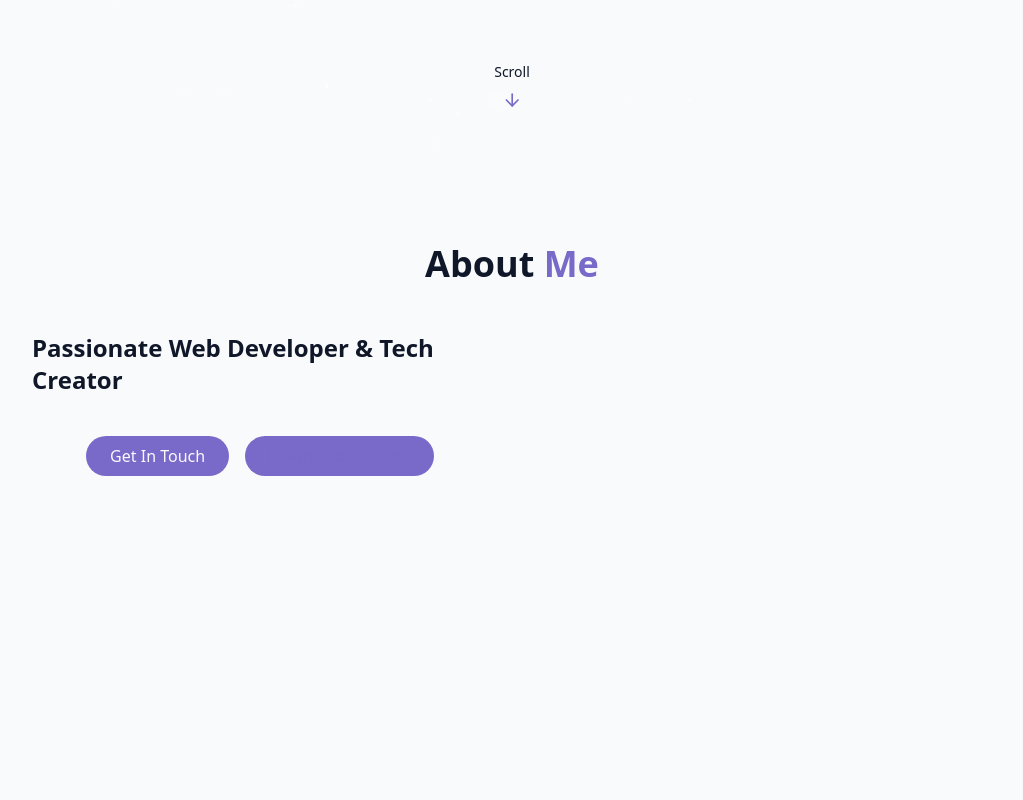
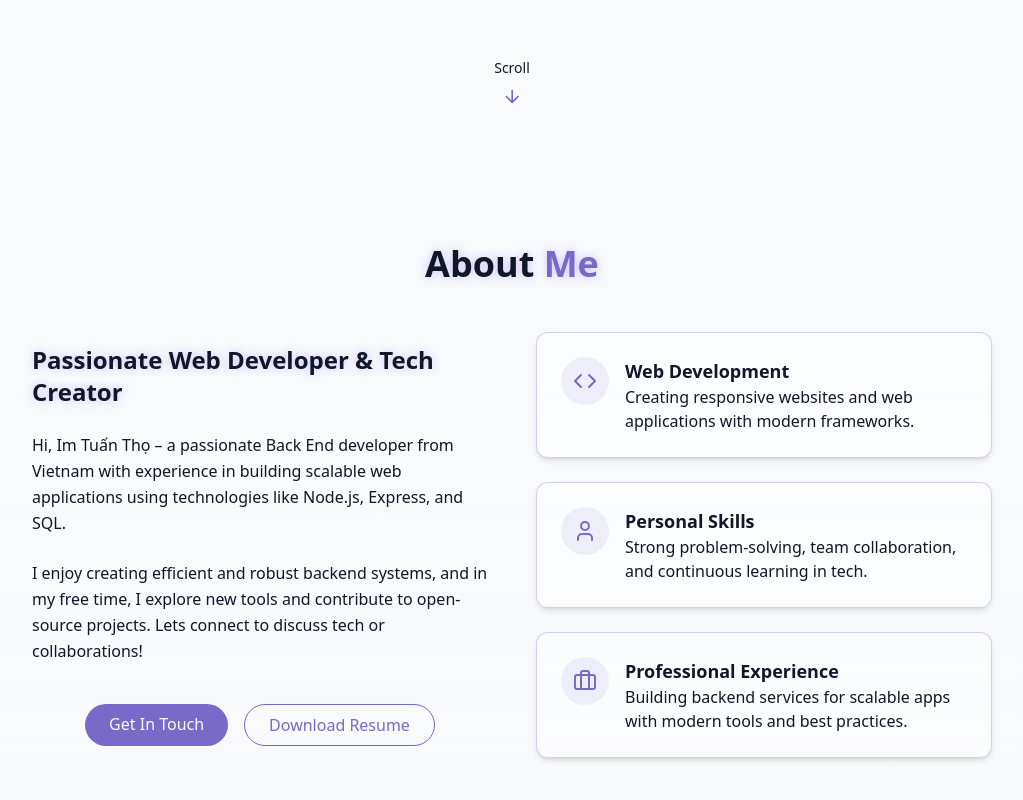
Before and after one commit to MenterTho/_Portofolio, a Next.js app: page / in a window 1280 px wide. Shown: the part 652-1452 px from the top of the page, without its empty margins (128-1151 px from the left). Before the commit the page ends 1224 px from the top, so only its background shows below. Built offline with nearby package versions, Linux system fonts and the light colour scheme.

Commit message:
Done about me v1

```diff
--- a/src/components/layout/aboutSection.jsx
+++ b/src/components/layout/aboutSection.jsx
@@ -1,38 +1,79 @@
+import { Briefcase, Code, User } from "lucide-react";
 
 export function AboutSection() {
   return (
-    <section id="about" className="py-24 px-4 relative">
-      <div className="container mx-auto max-w-5xl ">
-        <h2 className="text-3xl md:text-4xl font-bold mb-12 text-center">
+    <section id="about" className="py-24 px-4 relative bg-gradient-to-b from-background to-muted/20">
+      <div className="container mx-auto max-w-5xl">
+        <h2 className="text-3xl md:text-4xl font-bold mb-12 text-center text-glow opacity-0 animate-fade-in">
           About <span className="text-primary">Me</span>
         </h2>
         <div className="grid grid-cols-1 md:grid-cols-2 gap-12 items-center">
-          <div className="space-y-6">
-            <h3 className="text-2xl font-semibold">Passionate Web Developer & Tech Creator</h3>
-            <p className="text-muted-foreground">
-
+          <div className="space-y-6 opacity-0 animate-fade-in-delay-1">
+            <h3 className="text-2xl font-semibold text-glow">Passionate Web Developer & Tech Creator</h3>
+            <p className="text-muted-foreground leading-relaxed">
+              Hi, Im Tuấn Thọ – a passionate Back End developer from Vietnam with experience in building scalable web applications using technologies like Node.js, Express, and SQL.
             </p>
-            <p className="text-muted-foreground">
-
+            <p className="text-muted-foreground leading-relaxed">
+              I enjoy creating efficient and robust backend systems, and in my free time, I explore new tools and contribute to open-source projects. Lets connect to discuss tech or collaborations!
             </p>
             <div className="flex flex-col sm:flex-row gap-4 pt-4 justify-center">
-              <a href="#contact"
-              className="cosmic-button"
+              <a
+                href="#contact"
+                className="cosmic-button hover:shadow-primary/30"
               >
                 Get In Touch
               </a>
-              <a href=""
-              className="cosmic-button px-6 py-2 rounded-full border-primary text-primary hover:bg-primary/10 transition-colors duration-300"
+              <a
+                href="#"
+                className="cosmic-button px-6 py-2 rounded-full border border-primary text-primary bg-transparent hover:bg-primary/10 hover:shadow-primary/30 transition-all duration-300"
               >
                 Download Resume
               </a>
             </div>
           </div>
-          <div>
-
+          <div className="grid grid-cols-1 gap-6 opacity-0 animate-fade-in-delay-2">
+            <div className="gradient-border p-6 card-hover border border-primary/30 rounded-xl bg-card/50 backdrop-blur-sm shadow-md hover:shadow-lg transition-shadow">
+              <div className="flex items-start gap-4">
+                <div className="p-3 rounded-full bg-primary/10">
+                  <Code className="h-6 w-6 text-primary" />
+                </div>
+                <div className="text-left">
+                  <h4 className="font-semibold text-lg">Web Development</h4>
+                  <p className="text-muted-foreground">
+                    Creating responsive websites and web applications with modern frameworks.
+                  </p>
+                </div>
+              </div>
+            </div>
+            <div className="gradient-border p-6 card-hover border border-primary/30 rounded-xl bg-card/50 backdrop-blur-sm shadow-md hover:shadow-lg transition-shadow"> {/* Tương tự */}
+              <div className="flex items-start gap-4">
+                <div className="p-3 rounded-full bg-primary/10">
+                  <User className="h-6 w-6 text-primary" />
+                </div>
+                <div className="text-left">
+                  <h4 className="font-semibold text-lg">Personal Skills</h4>
+                  <p className="text-muted-foreground">
+                    Strong problem-solving, team collaboration, and continuous learning in tech.
+                  </p>
+                </div>
+              </div>
+            </div>
+            <div className="gradient-border p-6 card-hover border border-primary/30 rounded-xl bg-card/50 backdrop-blur-sm shadow-md hover:shadow-lg transition-shadow"> {/* Tương tự */}
+              <div className="flex items-start gap-4">
+                <div className="p-3 rounded-full bg-primary/10">
+                  <Briefcase className="h-6 w-6 text-primary" />
+                </div>
+                <div className="text-left">
+                  <h4 className="font-semibold text-lg">Professional Experience</h4>
+                  <p className="text-muted-foreground">
+                    Building backend services for scalable apps with modern tools and best practices.
+                  </p>
+                </div>
+              </div>
+            </div>
           </div>
         </div>
       </div>
     </section>
-  )
+  );
 }
```
